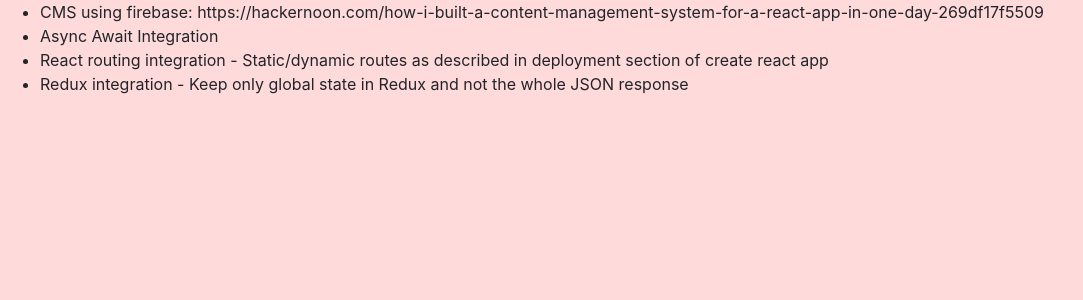
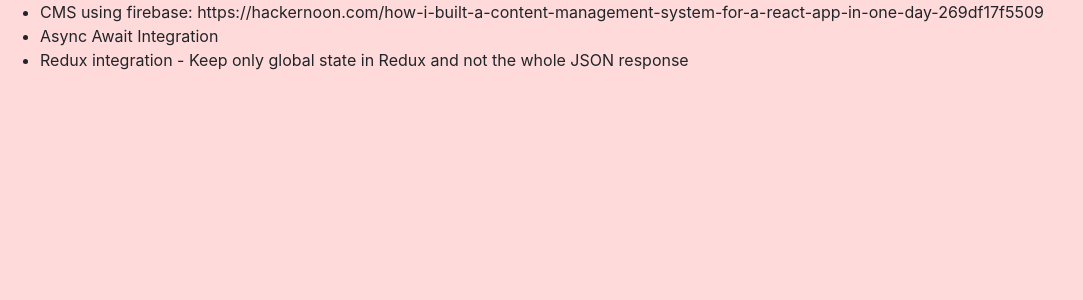
Before and after one commit to Inder2108/React-Starter, a React (Create React App) app: page / in a window 1280 px wide. Shown: the top 300 px of the page, without its empty margins (0-1083 px from the left). Built offline with nearby package versions, Linux system fonts and the light colour scheme.

Commit message:
Added some notes in read-me and reconsidered about routing for now.

```diff
--- a/src/App.js
+++ b/src/App.js
@@ -5,11 +5,10 @@
   return (
     <div className="App">
       <ul>
-          <li>CMS using firebase: https://hackernoon.com/how-i-built-a-content-management-system-for-a-react-app-in-one-day-269df17f5509</li>
-          <li>Async Await Integration</li>
-          <li>React routing integration - Static/dynamic routes as described in deployment section of create react app</li>
-          <li>Redux integration - Keep only global state in Redux and not the whole JSON response</li>
-        </ul>
+        <li>CMS using firebase: https://hackernoon.com/how-i-built-a-content-management-system-for-a-react-app-in-one-day-269df17f5509</li>
+        <li>Async Await Integration</li>
+        <li>Redux integration - Keep only global state in Redux and not the whole JSON response</li>
+      </ul>
     </div>
   );
 }
```
Also changed, not shown: 1 other file (tests, documents, lock files or other folders).
